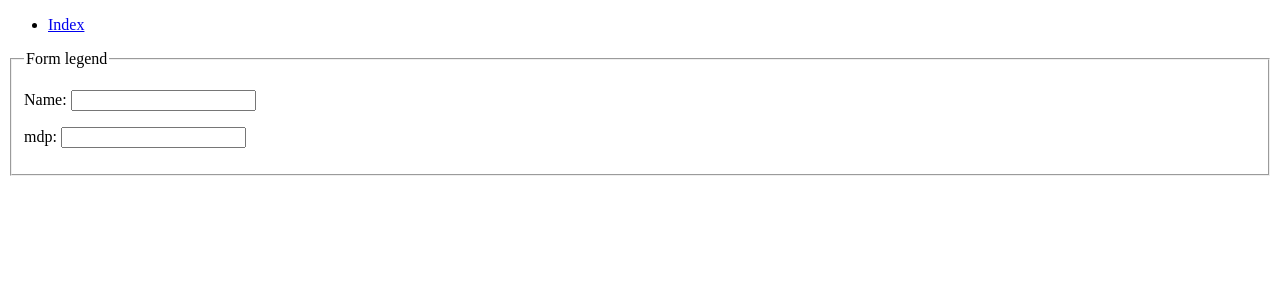
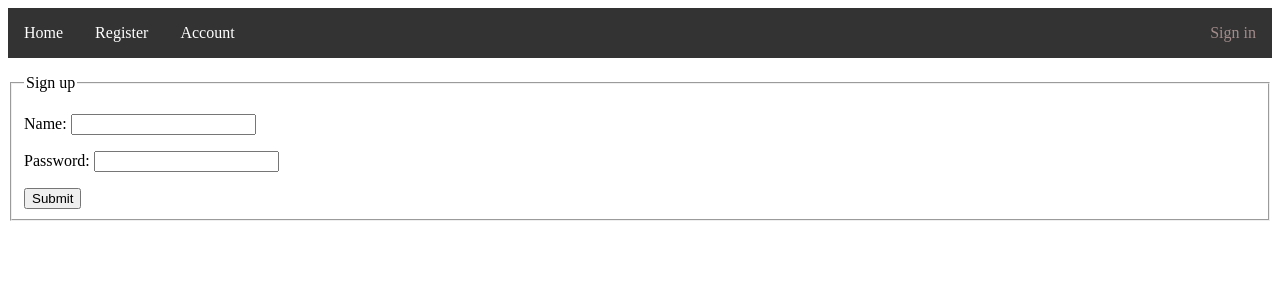
Before and after one commit to iDommel/WEB_epytodo_2019, a Flask app: page /register in a window 1280 px wide. Shown: the top 300 px of the page. Run offline with Flask 2, Linux system fonts and the light colour scheme.

Commit message:
Added stuff

```diff
--- a/app/controller.py
+++ b/app/controller.py
@@ -7,7 +7,7 @@
 
 from app import *
 from app.models import *
-from flask import render_template
+from flask import render_template, request
 
 class Controller(object):
 
@@ -17,10 +17,13 @@ class Controller(object):
 
     def index_action(self):
         return render_template("index.html",
-                            title = self.title,
-                            myContent = self.myContent)
+                                title = self.title,
+                                )
 
     def register_action(self):
+        if request.method == 'POST':
+            name = request.form['name']
+            password = request.form['password']
+            print(name, password)
         return render_template("register.html",
-                            title = self.title,
-                            myContent = self.myContent)
+                                title = self.title)
--- /dev/null
+++ b/app/static/css/styles.css
@@ -0,0 +1,36 @@
+
+.navbar ul {
+    list-style-type: none;
+    margin: 0;
+    padding: 0;
+    overflow: hidden;
+    background-color: #333333;
+}
+
+.navbar ul li.left-style {
+    float: left;
+}
+
+.navbar ul li.right-style {
+    float: right;
+}
+
+.navbar ul li.left-style a {
+    display: block;
+    color: white;
+    text-align: center;
+    padding: 16px;
+    text-decoration: none;
+}
+
+.navbar ul li.right-style a {
+    display: block;
+    color: rgba(175, 148, 148, 0.911);
+    text-align: center;
+    padding: 16px;
+    text-decoration: none;
+}
+
+.navbar ul li a:hover {
+    background-color: #111111;
+}
--- a/app/templates/index.html
+++ b/app/templates/index.html
@@ -1,25 +1,24 @@
 <!DOCTYPE  html>
     <html lang="en">
+        <link rel="stylesheet" href="{{ url_for('static', filename='css/styles.css') }}">
     <head>
         <title >{{ title }}</title>
     </head>
 
     <body>
         {% set  navlist = [
-            ('/products ', 'products ', 'Products '),
+            ('/', 'home', 'Home'),
             ('/register ', 'register ', 'Register '),
             ('/account ', 'account ', 'Account ')
         ]  -%}
-        <nav>
+        <nav class="navbar">
             <ul>
-            {% for href , id , caption  in  navlist  %}
-                <li><a id="{{ id|e }}" href="{{ href|e }}">{{  caption|e }}</a></li>
-            {%  endfor  %}
+                {% for href , id , caption  in  navlist  %}
+                    <li class ="left-style"><a id="{{ id|e }}" href="{{ href|e }}">{{ caption|e }}</a></li>
+                {% endfor %}
+                <li class="right-style"><a>Sign in</a></li>
             </ul>
         </nav>
-        <p>
-            {{ myContent }}
-        </p>
+        {% block content %}{% endblock %}
     </body>
-
 </html>
--- a/app/templates/register.html
+++ b/app/templates/register.html
@@ -1,32 +1,17 @@
-<!DOCTYPE  html>
 
-    <html lang="en">
-    <head>
-        <title >{{ title }}</title>
-    </head>
+{% extends "index.html" %}
 
-    <body>
-        {% set  navlist = [
-            ('/', 'index ', 'Index '),
-        ]  -%}
-        <nav>
-            <ul>
-            {% for href , id , caption  in  navlist  %}
-                <li><a id="{{ id|e }}" href="{{ href|e }}">{{  caption|e }}</a></li>
-            {%  endfor  %}
-            </ul>
-        </nav>
+{% block content %}
 <p>
     <fieldset>
-                <legend>Form legend</legend>
-                <form action="views.py" method="GET">
+        <legend>Sign up</legend>
+        <form action="/register" method="POST">
             <p><label for="name">Name:</label>
             <input name="name" id="name" value="" type="text" /></p>
-                    <p><label for="email">mdp:</label>
-                    <input name="mdp" id="mdp" value="" type="text" /></p>
+            <p><label for="email">Password:</label>
+            <input name="password" id="mdp" value="" type="text" /></p>
+            <button type="submit" value="submit">Submit</button>
         </form>
     </fieldset>
 </p>
-    </body>
-
-</html>
+{% endblock %}
--- a/app/views.py
+++ b/app/views.py
@@ -5,23 +5,21 @@
 ## views
 ##
 
-from flask import render_template
+from flask import Flask, render_template, jsonify, request
 from app import app
-from app import *
 from app.controller import Controller
-from  flask  import  jsonify
-import  pymysql  as sql
+import  pymysql as sql
 
-user='root'
+app.config['SECRET_KEY'] = 'codex'
 
 @app.route('/', methods =['GET'])
 def route_index ():
     control = Controller("Home", "Index content")
     return control.index_action()
 
-@app.route('/register', methods =['GET'])
+@app.route('/register', methods =['GET', 'POST'])
 def route_register():
-    control = Controller("Register Page", "Register content")
+    control = Controller("Register Page", "register.html")
     return control.register_action()
 
 @app.route('/signin', methods =['POST'])
@@ -37,8 +35,7 @@ def route_signout ():
 @app.route('/user', methods =['GET'])
 def route_all_users ():
     try:
-        """ name = GET['name']
-        mdp = _GET['mdp'] """
+        user = 'root'
         insert_stuff = (
             "INSERT INTO user (username, password)\
             VALUES ('name','mdp')"
@@ -47,8 +44,8 @@ def route_all_users ():
                         unix_socket='/var/lib/mysql/mysql.sock',
                         user=user,
                         passwd='sdfmovieconquest1',
-                        db='epytodo')##connectionbd
-        cursor = connect.cursor ()##ini de la requete
+                        db='epytodo')##connect to database
+
         cursor.execute(insert_stuff)##execution de la requete
         cursor.execute("SELECT * FROM user")##execution de la requete
 
```
Also changed, not shown: app/static/css/index.css (deleted). Lines whose indentation alone changed are shown as unchanged.
